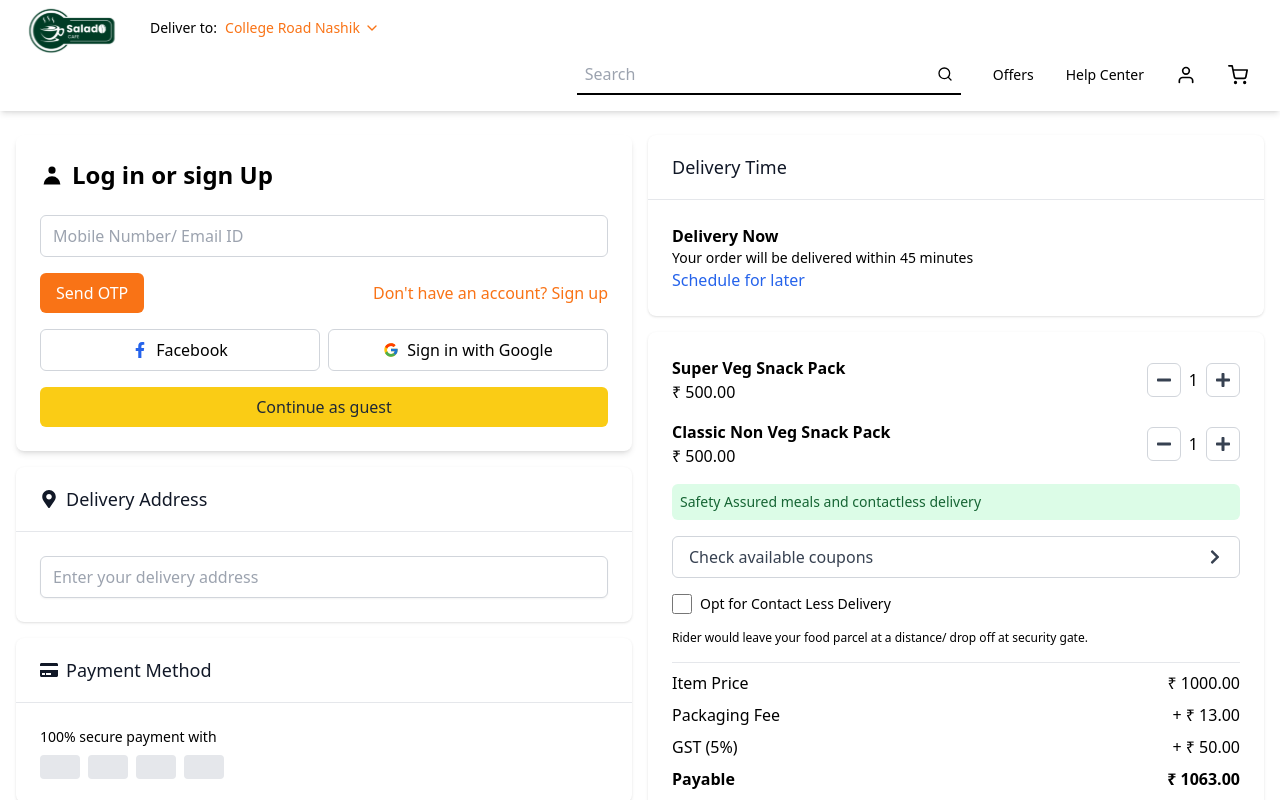
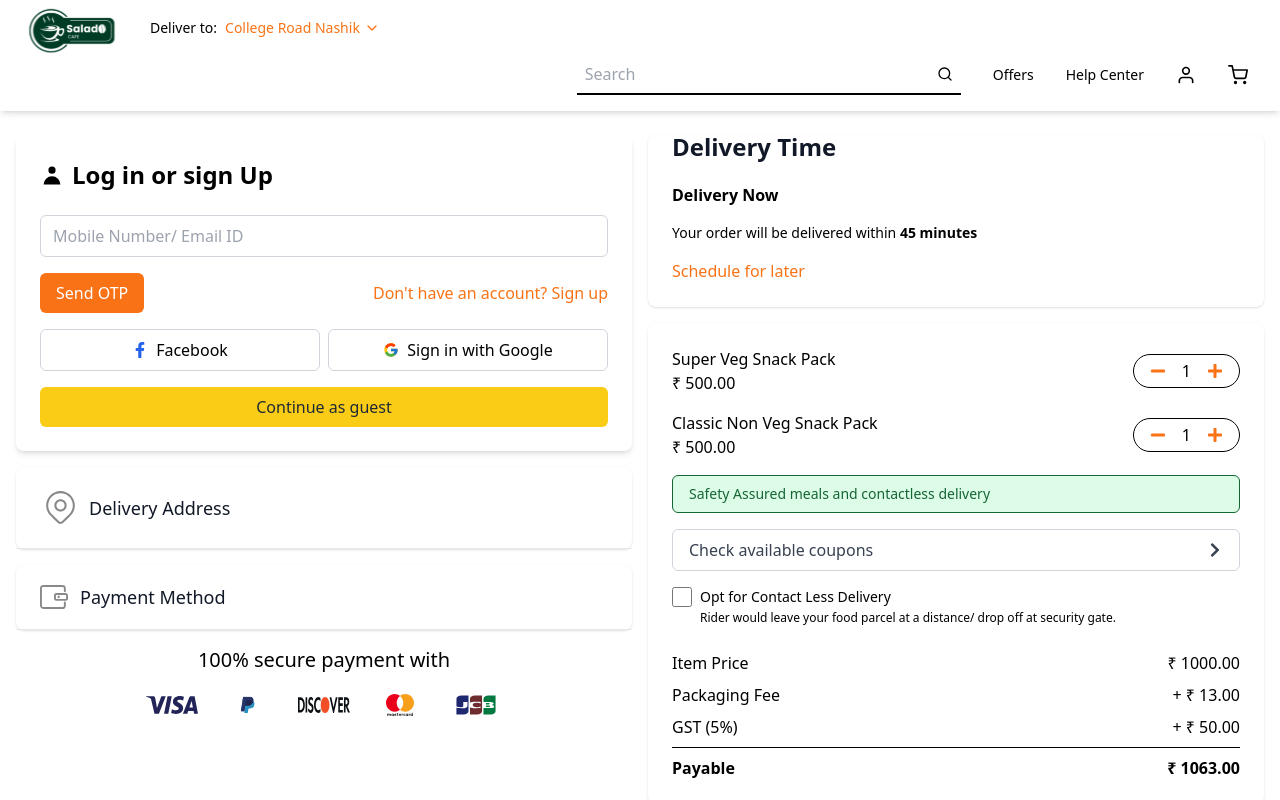
Before and after one commit to chandan7953/freshMenuClone, a React (Vite) app: page /delivery in a window 1280 px wide. Shown: the top 800 px of the page. Built offline with nearby package versions, Linux system fonts and the light colour scheme.

Commit message:
delivery page

```diff
--- a/src/Pages/DeliveryPage.jsx
+++ b/src/Pages/DeliveryPage.jsx
@@ -1,13 +1,12 @@
 import React, { useState } from "react";
-import {
-  FaFacebookF,
-  FaMapMarkerAlt,
-  FaCreditCard,
-  FaMinus,
-  FaPlus,
-  FaChevronRight,
-} from "react-icons/fa";
-import { FcGoogle } from "react-icons/fc";
+import { FaMinus, FaPlus, FaChevronRight } from "react-icons/fa";
+import payment from "../assets/payment.svg";
+import delivery from "../assets/delivery.svg";
+import discoverIcon from "../assets/discoverIcon.svg";
+import jcbIcon from "../assets/jcbIcon.svg";
+import masterCardIcon from "../assets/masterCardIcon.svg";
+import paypalIcon from "../assets/paypalIcon.svg";
+import visaIcon from "../assets/visaIcon.svg";
 import LoginInterface from "../components/Login";
 
 export default function Component() {
@@ -23,114 +22,71 @@ export default function Component() {
   };
 
   return (
-    <main className="container mx-auto p-4 grid md:grid-cols-2 gap-4">
+    <main className="container mx-auto p-4 grid md:grid-cols-2 gap-4 mb-8">
       <div className="space-y-4">
-        {/* <div className="bg-white shadow rounded-lg">
-          <div className="px-4 py-5 border-b border-gray-200 sm:px-6">
-            <h3 className="text-lg leading-6 font-medium text-gray-900">
-              Log in or sign Up
-            </h3>
-          </div>
-          <div className="px-4 py-5 sm:p-6 space-y-4">
-            <input
-              className="w-full px-3 py-2 border border-gray-300 rounded-md shadow-sm focus:outline-none focus:ring-blue-500 focus:border-blue-500"
-              placeholder="Mobile Number/ Email ID"
-              aria-label="Mobile Number or Email ID"
-            />
-            <div className="flex justify-between items-center">
-              <button className="px-4 py-2 bg-blue-600 text-white font-medium rounded-md hover:bg-blue-700 focus:outline-none focus:ring-2 focus:ring-offset-2 focus:ring-blue-500">
-                Send OTP
-              </button>
-              <button className="text-blue-600 hover:underline focus:outline-none focus:ring-2 focus:ring-offset-2 focus:ring-blue-500">
-                Don't have an account? Sign up
-              </button>
-            </div>
-            <div className="flex justify-between items-center">
-              <button className="w-full px-4 py-2 border border-gray-300 text-gray-700 font-medium rounded-md hover:bg-gray-50 focus:outline-none focus:ring-2 focus:ring-offset-2 focus:ring-blue-500">
-                <FaFacebookF
-                  className="inline-block mr-2 h-4 w-4"
-                  aria-hidden="true"
-                />
-                <span>Facebook</span>
-              </button>
-              <button className="w-full ml-2 px-4 py-2 border border-gray-300 text-gray-700 font-medium rounded-md hover:bg-gray-50 focus:outline-none focus:ring-2 focus:ring-offset-2 focus:ring-blue-500">
-                <FcGoogle
-                  className="inline-block mr-2 h-4 w-4"
-                  aria-hidden="true"
-                />
-                <span>Sign in with Google</span>
-              </button>
-            </div>
-            <button className="w-full px-4 py-2 bg-gray-200 text-gray-900 font-medium rounded-md hover:bg-gray-300 focus:outline-none focus:ring-2 focus:ring-offset-2 focus:ring-blue-500">
-              Continue as guest
-            </button>
-          </div>
-        </div> */}
         <LoginInterface />
         <div className="bg-white shadow rounded-lg">
           <div className="px-4 py-5 border-b border-gray-200 sm:px-6">
             <h3 className="text-lg leading-6 font-medium text-gray-900 flex items-center">
-              <FaMapMarkerAlt className="mr-2" aria-hidden="true" /> Delivery
-              Address
+              <img src={delivery} alt="" className="mr-2" />
+              Delivery Address
             </h3>
-          </div>
-          <div className="px-4 py-5 sm:p-6">
-            <input
-              className="w-full px-3 py-2 border border-gray-300 rounded-md shadow-sm focus:outline-none focus:ring-blue-500 focus:border-blue-500"
-              placeholder="Enter your delivery address"
-              aria-label="Delivery address"
-            />
           </div>
         </div>
         <div className="bg-white shadow rounded-lg">
           <div className="px-4 py-5 border-b border-gray-200 sm:px-6">
             <h3 className="text-lg leading-6 font-medium text-gray-900 flex items-center">
-              <FaCreditCard className="mr-2" aria-hidden="true" /> Payment
-              Method
+              <img src={payment} alt="" className="mr-3" />
+              Payment Method
             </h3>
           </div>
-          <div className="px-4 py-5 sm:p-6">
-            <p className="text-sm text-muted-foreground">
-              100% secure payment with
-            </p>
-            <div
-              className="flex space-x-2 mt-2"
-              aria-label="Accepted payment methods"
-            >
-              <div
-                className="w-10 h-6 bg-gray-200 rounded"
-                aria-label="Visa"
-              ></div>
-              <div
-                className="w-10 h-6 bg-gray-200 rounded"
-                aria-label="Mastercard"
-              ></div>
-              <div
-                className="w-10 h-6 bg-gray-200 rounded"
-                aria-label="American Express"
-              ></div>
-              <div
-                className="w-10 h-6 bg-gray-200 rounded"
-                aria-label="Discover"
-              ></div>
-            </div>
+        </div>
+        <div className="mt-5 mb-5">
+          <h3 className="text-xl mb-4 text-center">100% secure payment with</h3>
+          <div className="flex justify-center flex-wrap gap-4">
+            <img
+              src={visaIcon}
+              alt="Visa"
+              className="h-[30px] w-[60px] object-contain bg-white p-1"
+            />
+            <img
+              src={paypalIcon}
+              alt="PayPal"
+              className="h-[30px] w-[60px] object-contain bg-white p-1"
+            />
+            <img
+              src={discoverIcon}
+              alt="Discover"
+              className="h-[30px] w-[60px] object-contain bg-white p-1"
+            />
+            <img
+              src={masterCardIcon}
+              alt="Mastercard"
+              className="h-[30px] w-[60px] object-contain bg-white p-1"
+            />
+            <img
+              src={jcbIcon}
+              alt="JCB"
+              className="h-[30px] w-[60px] object-contain bg-white p-1"
+            />
           </div>
         </div>
       </div>
 
       <div>
         <div className="bg-white shadow rounded-lg">
-          <div className="px-4 py-5 border-b border-gray-200 sm:px-6">
-            <h3 className="text-lg leading-6 font-medium text-gray-900">
+          <div className="px-4   sm:px-6">
+            <h3 className="text-2xl font-bold leading-6 text-gray-900">
               Delivery Time
             </h3>
           </div>
-          <div className="px-4 py-5 sm:p-6">
+          <div className="px-4 py-5 sm:p-6 flex flex-col gap-4 items-start">
             <p className="font-semibold">Delivery Now</p>
             <p className="text-sm text-muted-foreground">
-              Your order will be delivered within 45 minutes
+              Your order will be delivered within{" "}
+              <span className="font-semibold">45 minutes</span>
             </p>
-            <button className="text-blue-600 hover:underline focus:outline-none focus:ring-2 focus:ring-offset-2 focus:ring-blue-500 p-0">
+            <button className="text-orange-500 hover:underline focus:outline-none focus:ring-2 focus:ring-offset-2 focus:ring-orange-600 p-0">
               Schedule for later
             </button>
           </div>
@@ -139,12 +95,12 @@ export default function Component() {
           <div className="px-4 py-5 sm:p-6">
             <div className="flex justify-between items-center mb-4">
               <div>
-                <p className="font-semibold">Super Veg Snack Pack</p>
+                <p>Super Veg Snack Pack</p>
                 <p className="text-muted-foreground">₹ 500.00</p>
               </div>
-              <div className="flex items-center space-x-2">
+              <div className="flex items-center space-x-2 border border-black px-2 rounded-3xl">
                 <button
-                  className="p-2 border border-gray-300 text-gray-700 rounded-md hover:bg-gray-50 focus:outline-none focus:ring-2 focus:ring-offset-2 focus:ring-blue-500"
+                  className="p-2 text-orange-500  focus:text-orange-600"
                   onClick={() => setVegQuantity(Math.max(1, vegQuantity - 1))}
                   aria-label="Decrease vegetarian quantity"
                 >
@@ -154,7 +110,7 @@ export default function Component() {
                   {vegQuantity}
                 </span>
                 <button
-                  className="p-2 border border-gray-300 text-gray-700 rounded-md hover:bg-gray-50 focus:outline-none focus:ring-2 focus:ring-offset-2 focus:ring-blue-500"
+                  className="p-2 text-orange-500  focus:text-orange-600"
                   onClick={() => setVegQuantity(vegQuantity + 1)}
                   aria-label="Increase vegetarian quantity"
                 >
@@ -164,12 +120,12 @@ export default function Component() {
             </div>
             <div className="flex justify-between items-center mb-4">
               <div>
-                <p className="font-semibold">Classic Non Veg Snack Pack</p>
+                <p>Classic Non Veg Snack Pack</p>
                 <p className="text-muted-foreground">₹ 500.00</p>
               </div>
-              <div className="flex items-center space-x-2">
+              <div className="flex items-center space-x-2 border border-black px-2 rounded-3xl">
                 <button
-                  className="p-2 border border-gray-300 text-gray-700 rounded-md hover:bg-gray-50 focus:outline-none focus:ring-2 focus:ring-offset-2 focus:ring-blue-500"
+                  className="p-2 text-orange-500  focus:text-orange-600"
                   onClick={() =>
                     setNonVegQuantity(Math.max(1, nonVegQuantity - 1))
                   }
@@ -181,7 +137,7 @@ export default function Component() {
                   {nonVegQuantity}
                 </span>
                 <button
-                  className="p-2 border border-gray-300 text-gray-700 rounded-md hover:bg-gray-50 focus:outline-none focus:ring-2 focus:ring-offset-2 focus:ring-blue-500"
+                  className="p-2 text-orange-500  focus:text-orange-600"
                   onClick={() => setNonVegQuantity(nonVegQuantity + 1)}
                   aria-label="Increase non-vegetarian quantity"
                 >
@@ -189,14 +145,15 @@ export default function Component() {
                 </button>
               </div>
             </div>
-            <div className="bg-green-100 p-2 rounded-md text-green-800 text-sm mb-4">
+            <div className="bg-green-100 px-4 py-2 rounded-md text-green-800 text-sm mb-4 border border-green-800 ">
               Safety Assured meals and contactless delivery
             </div>
-            <button className="w-full px-4 py-2 border border-gray-300 text-gray-700 font-medium rounded-md hover:bg-gray-50 focus:outline-none focus:ring-2 focus:ring-offset-2 focus:ring-blue-500 flex justify-between items-center mb-4">
+
+            <button className="w-full px-4 py-2 border border-gray-300 text-gray-700 font-medium rounded-md hover:bg-gray-50  flex justify-between items-center mb-4">
               Check available coupons
               <FaChevronRight className="h-4 w-4" />
             </button>
-            <div className="flex items-center space-x-2 mb-4">
+            <div className="flex items-start space-x-2 mb-4">
               <input
                 type="checkbox"
                 id="contact-less"
@@ -205,14 +162,15 @@ export default function Component() {
                 onChange={(e) => setContactLessDelivery(e.target.checked)}
               />
               <label htmlFor="contact-less" className="text-sm">
-                Opt for Contact Less Delivery
+                Opt for Contact Less Delivery <br />
+                <span className="text-xs text-muted-foreground mb-4">
+                  Rider would leave your food parcel at a distance/ drop off at
+                  security gate.
+                </span>
               </label>
             </div>
-            <p className="text-xs text-muted-foreground mb-4">
-              Rider would leave your food parcel at a distance/ drop off at
-              security gate.
-            </p>
-            <div className="space-y-2 border-t pt-2">
+
+            <div className="space-y-2  pt-2">
               <div className="flex justify-between">
                 <span>Item Price</span>
                 <span>₹ {(vegQuantity + nonVegQuantity) * 500}.00</span>
@@ -227,7 +185,7 @@ export default function Component() {
                   + ₹ {((vegQuantity + nonVegQuantity) * 500 * 0.05).toFixed(2)}
                 </span>
               </div>
-              <div className="flex justify-between font-bold">
+              <div className="flex justify-between font-bold border-t border-black pt-2">
                 <span>Payable</span>
                 <span aria-live="polite">₹ {calculateTotal()}</span>
               </div>
```
Also changed, not shown: src/assets/delivery.svg (added), src/assets/payment.svg (added).
